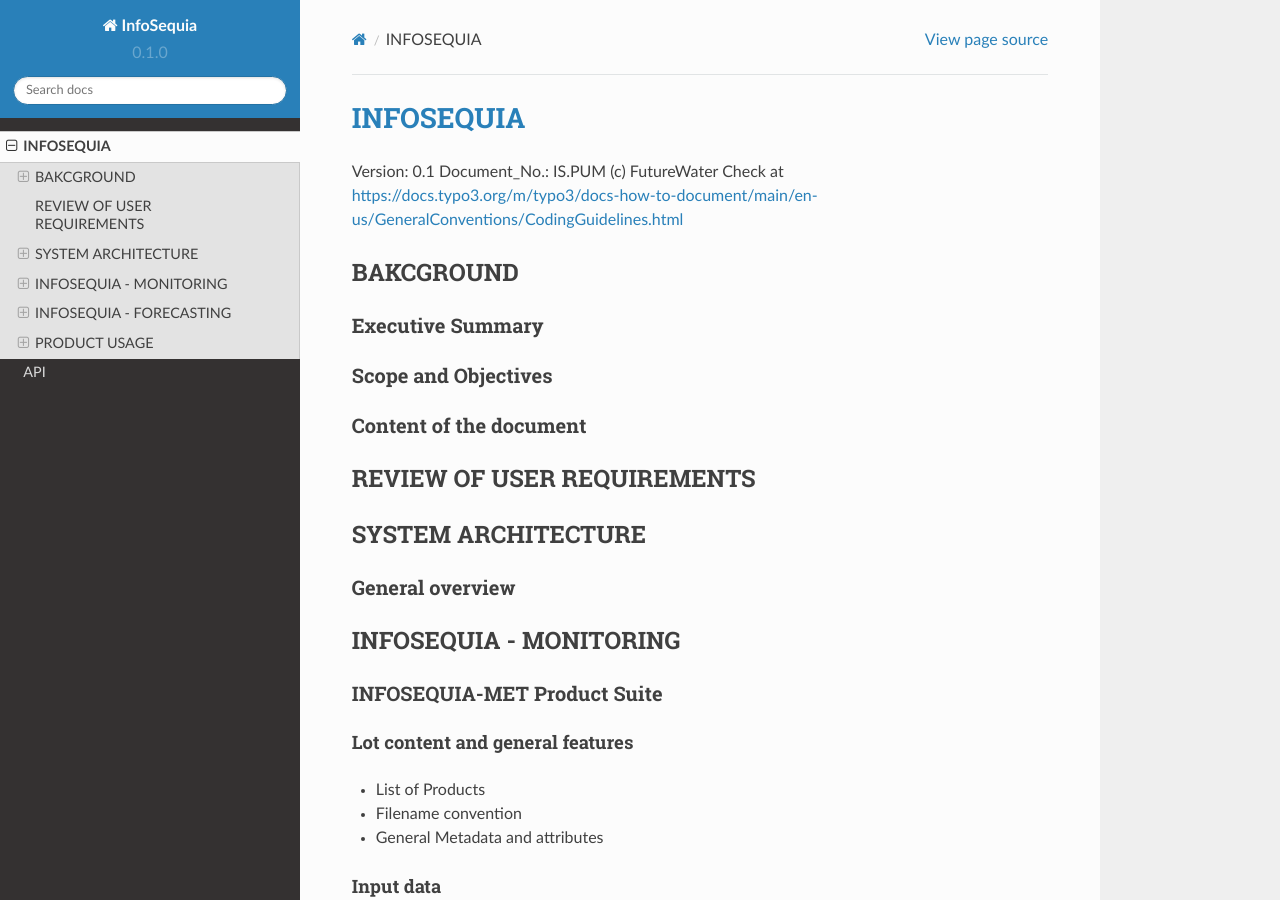
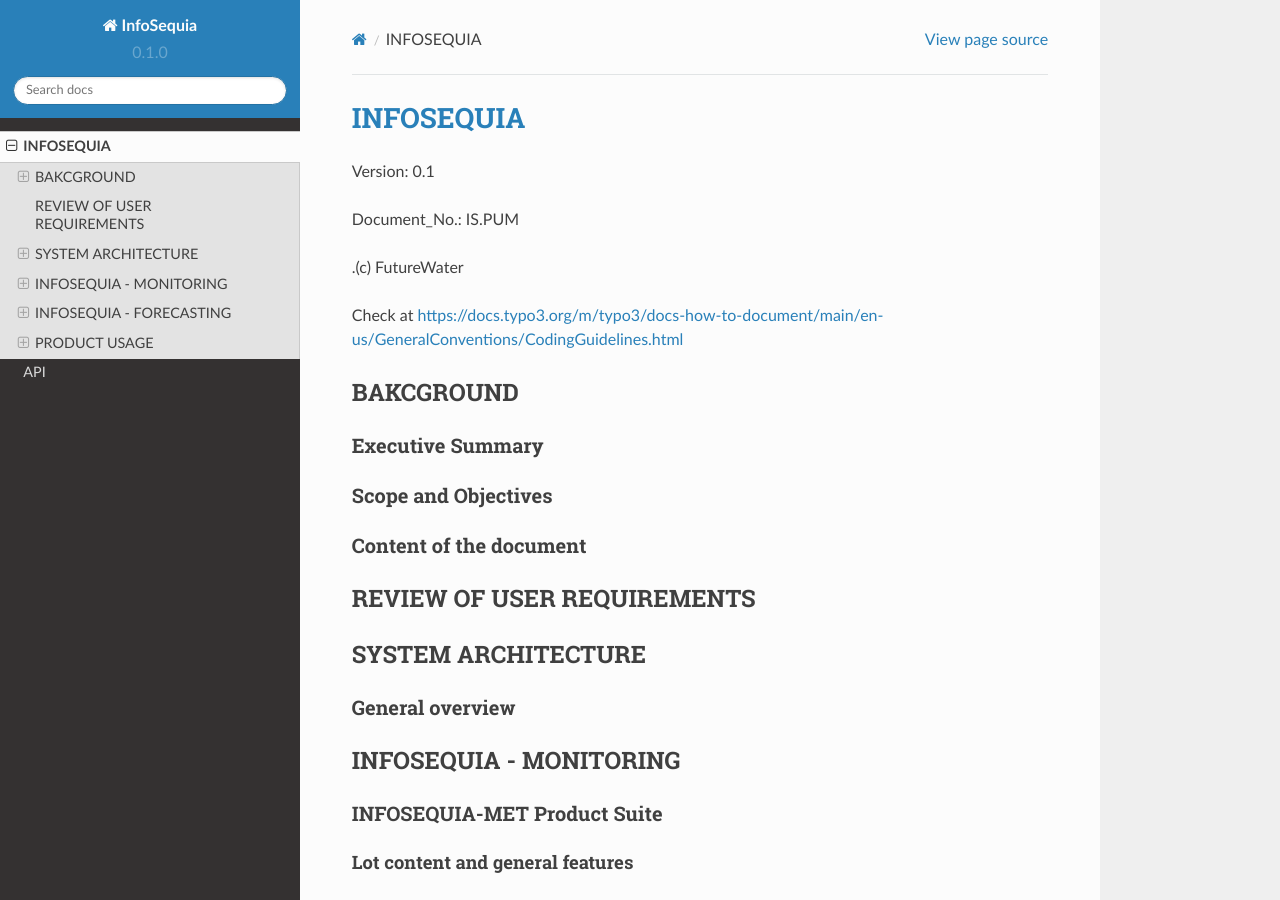
Before and after one commit to ameliafdezrodriguez/infosequia-manual, a Sphinx documentation site: the page built from docs/source/usage.rst, in a window 1280 px wide and 900 px high. Built offline with Sphinx 7.4.7 and the Read the Docs theme 2.0.0, drawn with Linux system fonts in a browser that asks for light colours.

```diff
--- a/docs/source/usage.rst
+++ b/docs/source/usage.rst
@@ -3,8 +3,11 @@ INFOSEQUIA_
 ========
 
 Version: 0.1
+
 Document_No.: IS.PUM
-(c) FutureWater
+
+.(c) FutureWater
+
 Check at https://docs.typo3.org/m/typo3/docs-how-to-document/main/en-us/GeneralConventions/CodingGuidelines.html
 
 BAKCGROUND
```
